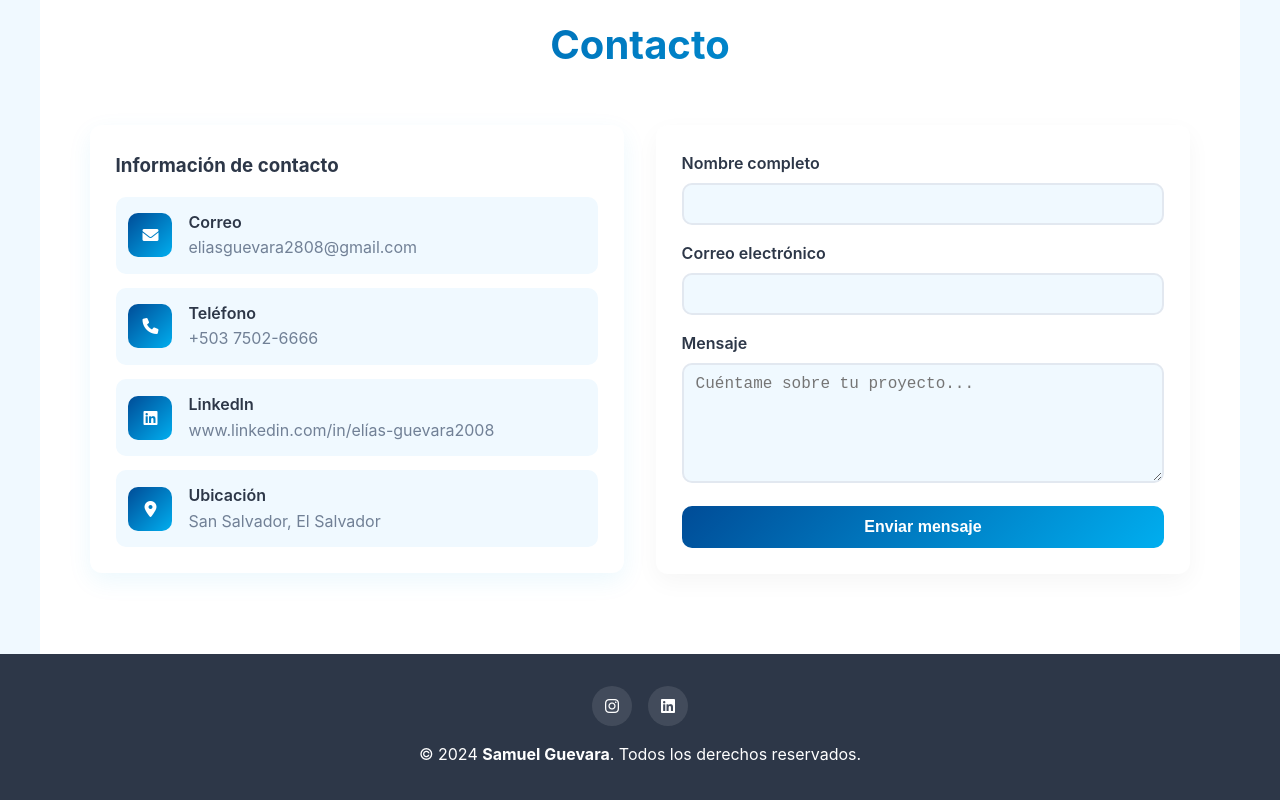
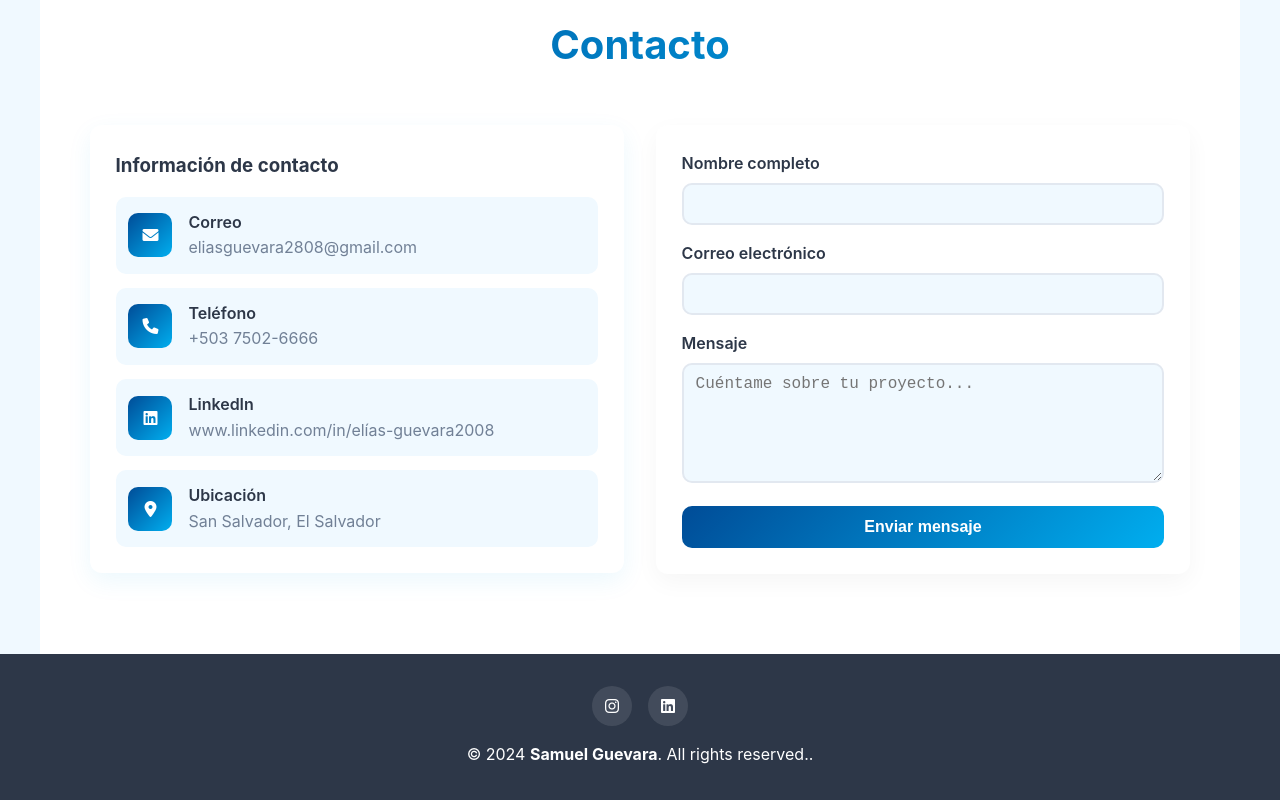
Before and after one commit to SamGuevara25/eliasGuevara, a plain HTML site: page index.html in a window 1280 px wide. Shown: the part 2346-3146 px from the top of the page. Drawn offline with nearby package versions, Linux system fonts and the light colour scheme.

Commit message:
index.html

```diff
--- a/index.html
+++ b/index.html
@@ -1013,7 +1013,7 @@
         </a>
     </div>
 
-    <p>&copy; 2024 <strong>Samuel Guevara</strong>. Todos los derechos reservados.</p>
+    <p>&copy; 2024 <strong>Samuel Guevara</strong>. All rights reserved..</p>
 </footer>
 
 
```
